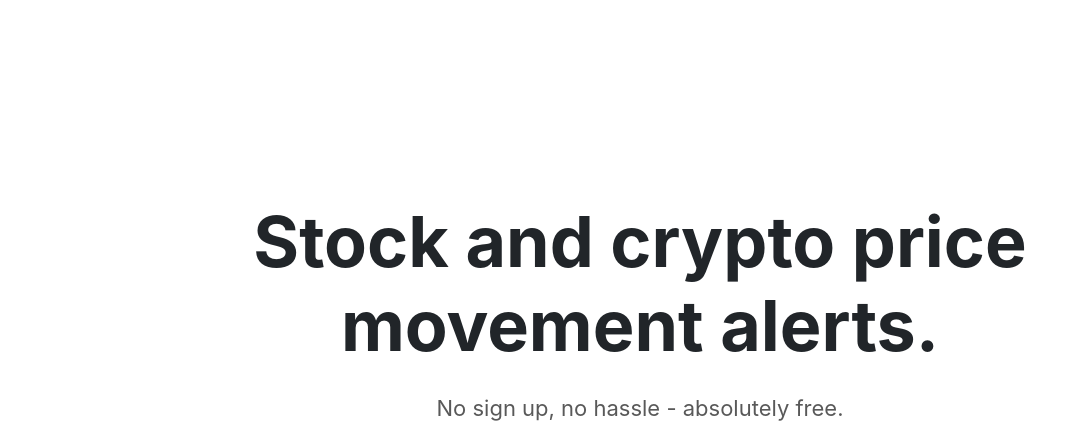
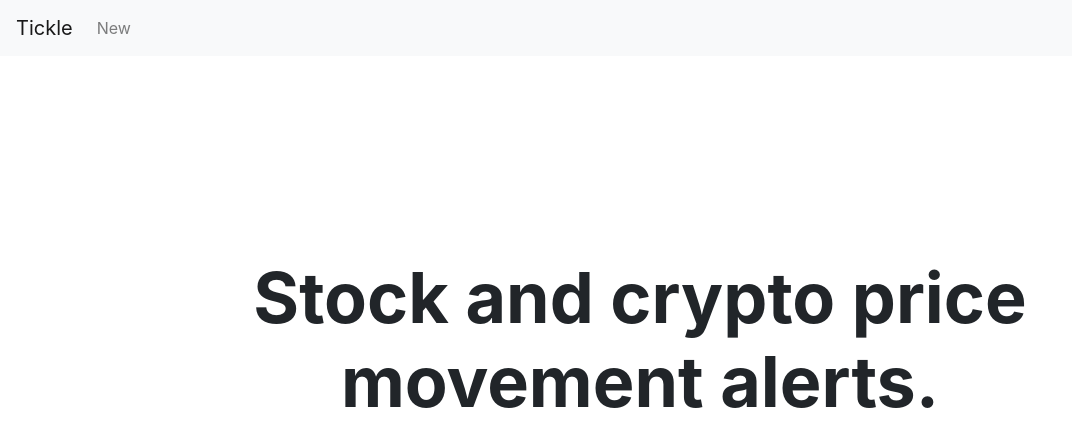
Before and after one commit to rrickgauer/tickle, a Flask app: template src/tickle/gui/templates/home/index.html in a window 1280 px wide. Shown: the top 423 px of the page, without its empty margins (0-1072 px from the left). Run offline with Flask 2, Linux system fonts and the light colour scheme; the template is opened without the code that fills it, so the values that code supplies are empty; style sheets or scripts are compiled from the project's sources; parts of the project's set-up code (start-up, migrations or seed data) failed here and were passed over; some libraries are stand-ins or nearby versions.

Commit message:
add a navbar (#68)

```diff
--- a/src/tickle/gui/templates/home/index.html
+++ b/src/tickle/gui/templates/home/index.html
@@ -9,6 +9,7 @@
 </head>
 
 <body>
+    {% include 'includes/navbar.html' %}
 
     <div class="home-page-space"></div>
 
@@ -121,7 +122,7 @@
     <script>
         AOS.init();
     </script>
-    <script src="/static/js/dist/home.bundle.js"></script>
+    <!-- <script src="/static/js/dist/home.bundle.js"></script> -->
 
 
 </body>
--- /dev/null
+++ b/src/tickle/gui/templates/includes/navbar.html
@@ -0,0 +1,14 @@
+<nav class="navbar navbar-expand-lg navbar-light bg-light">
+    <a class="navbar-brand" href="/">Tickle</a>
+
+    <button class="navbar-toggler" type="button" data-toggle="collapse" data-target="#navbar-collapse-container" aria-controls="navbar-collapse-container" aria-expanded="false" aria-label="Toggle navigation">
+        <span class="navbar-toggler-icon"></span>
+    </button>
+
+    <div class="collapse navbar-collapse" id="navbar-collapse-container">
+        <ul class="navbar-nav mr-auto ">
+            <li class="nav-item"><a class="nav-link" href="/new">New</a></li>
+            <!-- <li class="nav-item"><a class="nav-link" href="/about">About</a></li> -->
+        </ul>
+    </div>
+</nav>
--- a/src/tickle/gui/templates/new/index.html
+++ b/src/tickle/gui/templates/new/index.html
@@ -11,6 +11,8 @@
 </head>
 
 <body>
+
+    {% include 'includes/navbar.html' %}
 
     {% include 'includes/page-alert.html' %}
 
```
